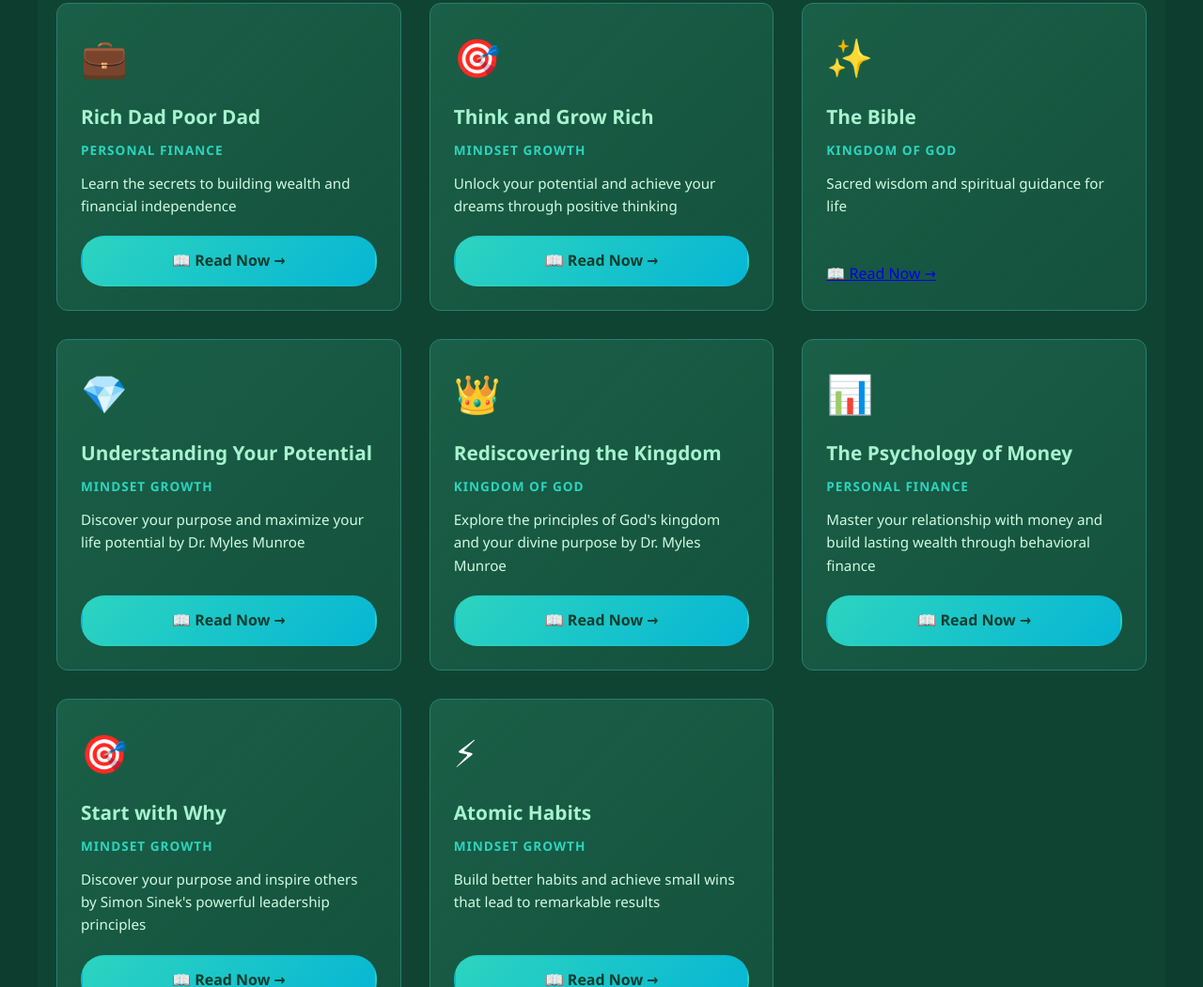
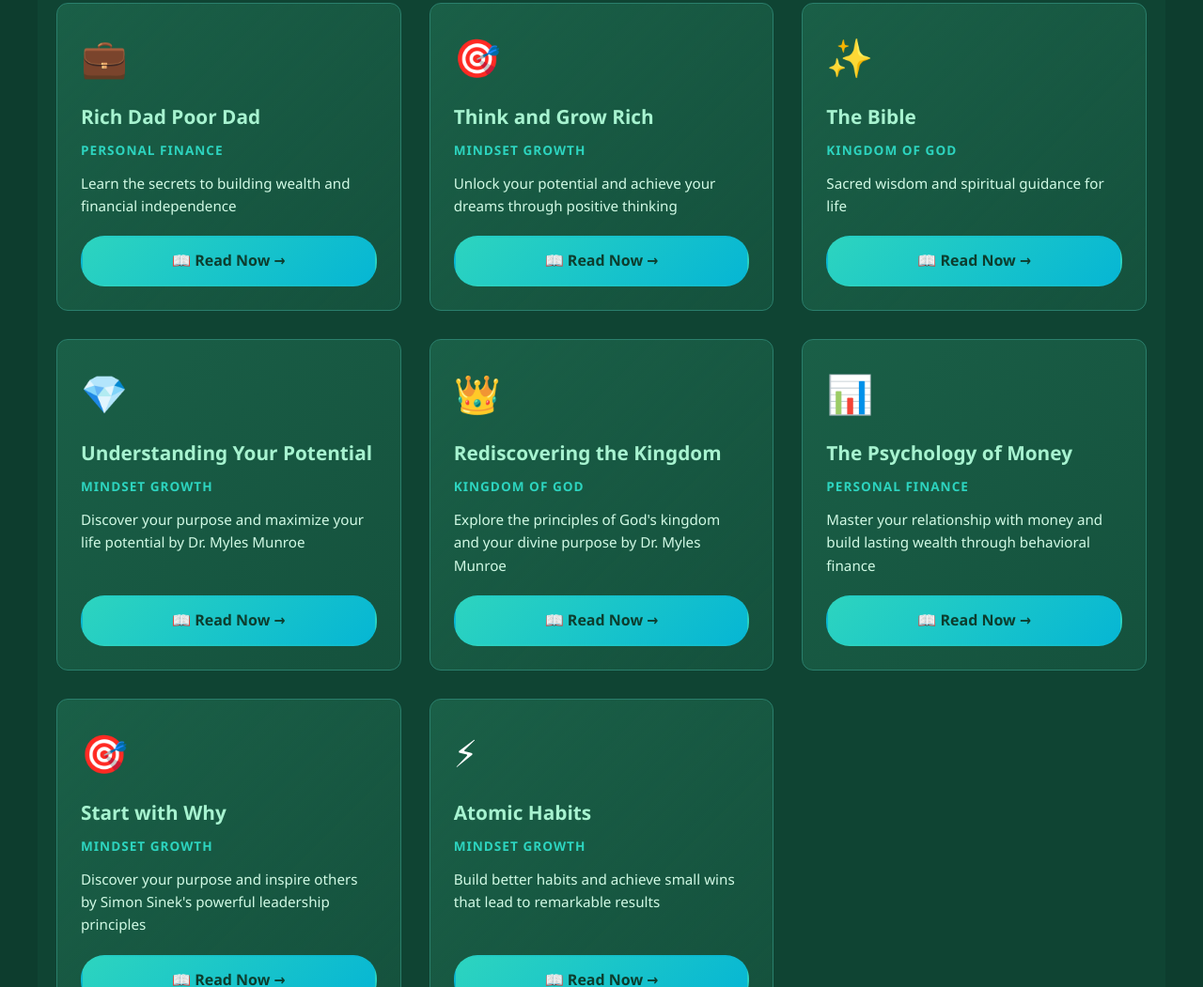
Before and after one commit to mbungemwaya/Mbunge-library, a plain HTML site: page index.html in a window 1280 px wide. Shown: the part 1249-2300 px from the top of the page at 94% size. Drawn offline with Linux system fonts and the light colour scheme.

Commit message:
Update index.html

```diff
--- a/index.html
+++ b/index.html
@@ -95,7 +95,7 @@
       <h3 class="book-title">The Bible</h3>
       <p class="book-category">Kingdom of God</p>
       <p class="book-description">Sacred wisdom and spiritual guidance for life</p>
-      <a href="https://www.bible.com" target="_blank" >📖 Read Now →</a>
+      <a href="https://www.bible.com" target="_blank"class="book-link" >📖 Read Now →</a>
     </div>
 
     <div class="book-card">
```
